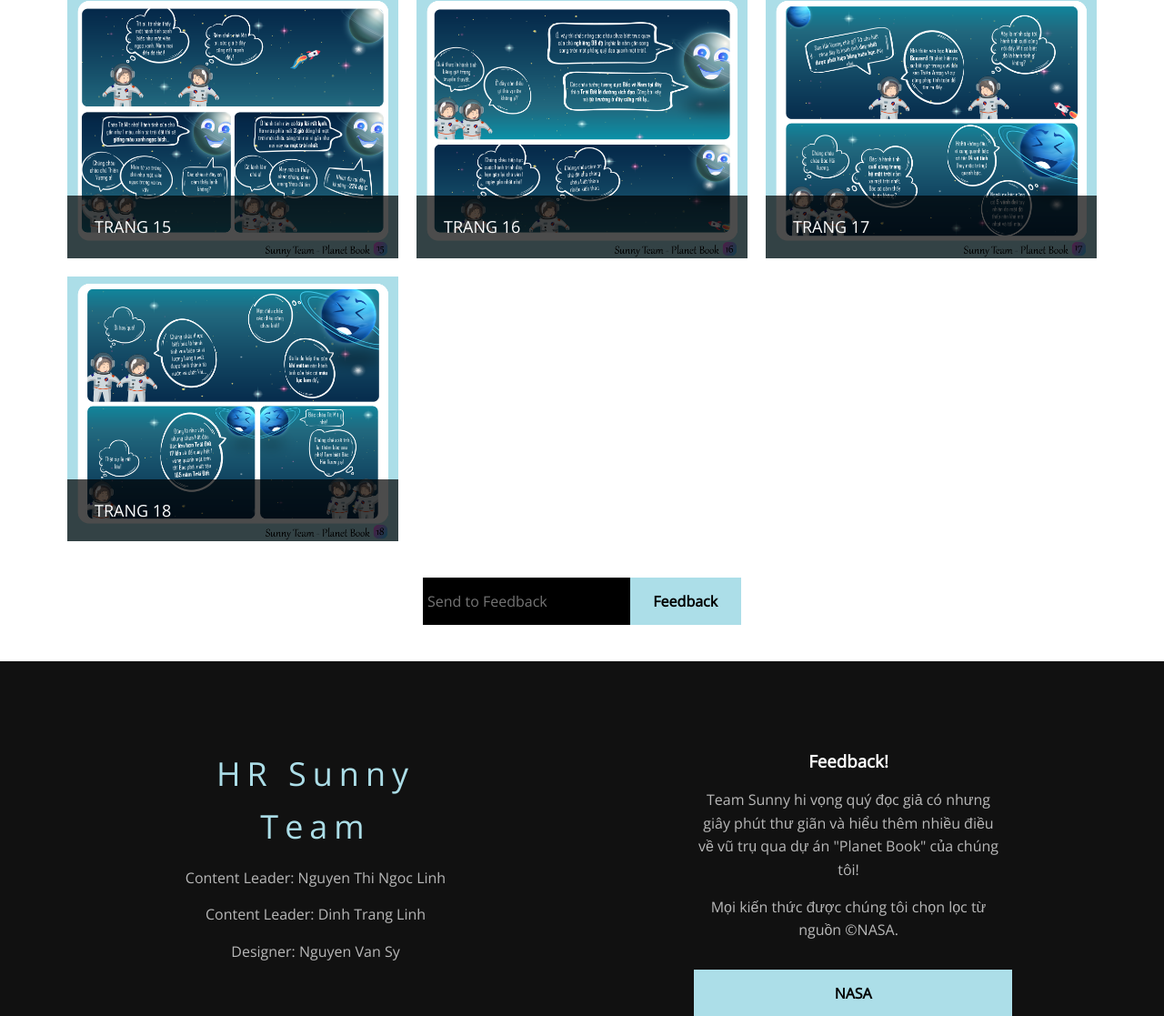
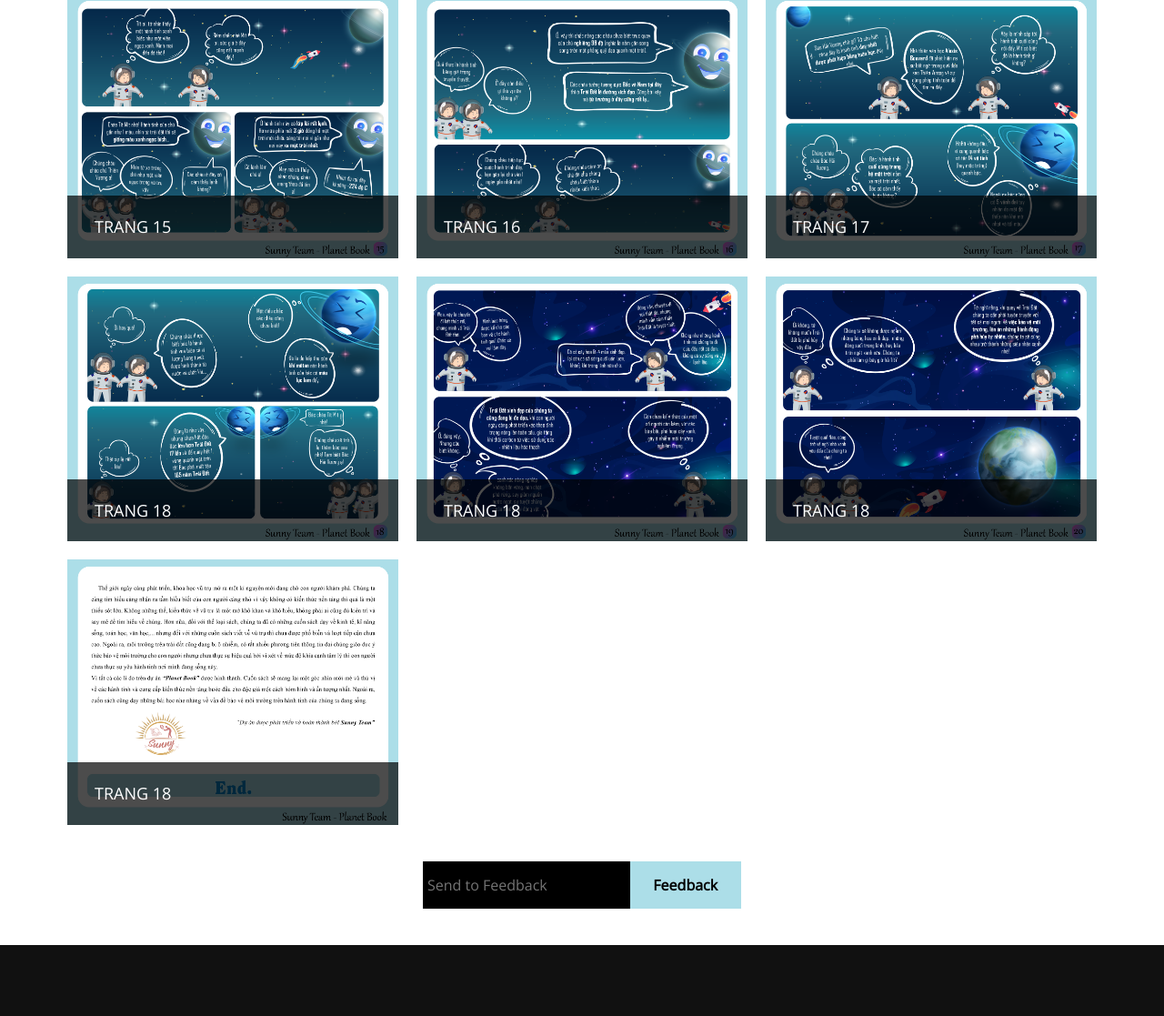
Before and after one commit to nhimmnguyennNEMON/SunnyTeam_PlanetBook, a plain HTML site: page index.html in a window 1280 px wide. Shown: the part 2597-3714 px from the top of the page at 91% size. Drawn offline with nearby package versions, Linux system fonts and the light colour scheme; a web font is replaced by a local one.

Commit message:
add new img

```diff
--- a/index.html
+++ b/index.html
@@ -256,6 +256,33 @@ vũ trụ phù hợp với nhiều đối tượng độc giả.
                         </div>
                     </a>
 
+                    <a href = "images/Trang19@4x.png">
+                        <div class = "single-img">
+                            <img src = "images/Trang19@4x.png" alt = "gallery image">
+                            <div class = "single-img-content">
+                                <h3>Trang 18</h3>
+                            </div>
+                        </div>
+                    </a>
+
+                    <a href = "images/Trang20@4x.png">
+                        <div class = "single-img">
+                            <img src = "images/Trang20@4x.png" alt = "gallery image">
+                            <div class = "single-img-content">
+                                <h3>Trang 18</h3>
+                            </div>
+                        </div>
+                    </a>
+
+                    <a href = "images/TrangCuoi@4x.png">
+                        <div class = "single-img">
+                            <img src = "images/TrangCuoi@4x.png" alt = "gallery image">
+                            <div class = "single-img-content">
+                                <h3>Trang 18</h3>
+                            </div>
+                        </div>
+                    </a>
+
 
                 </div>
                 <div class = "subs">
```
Also changed, not shown: images/Trang19@4x.png (added), images/Trang20@4x.png (added), images/TrangCuoi@4x.png (added).
